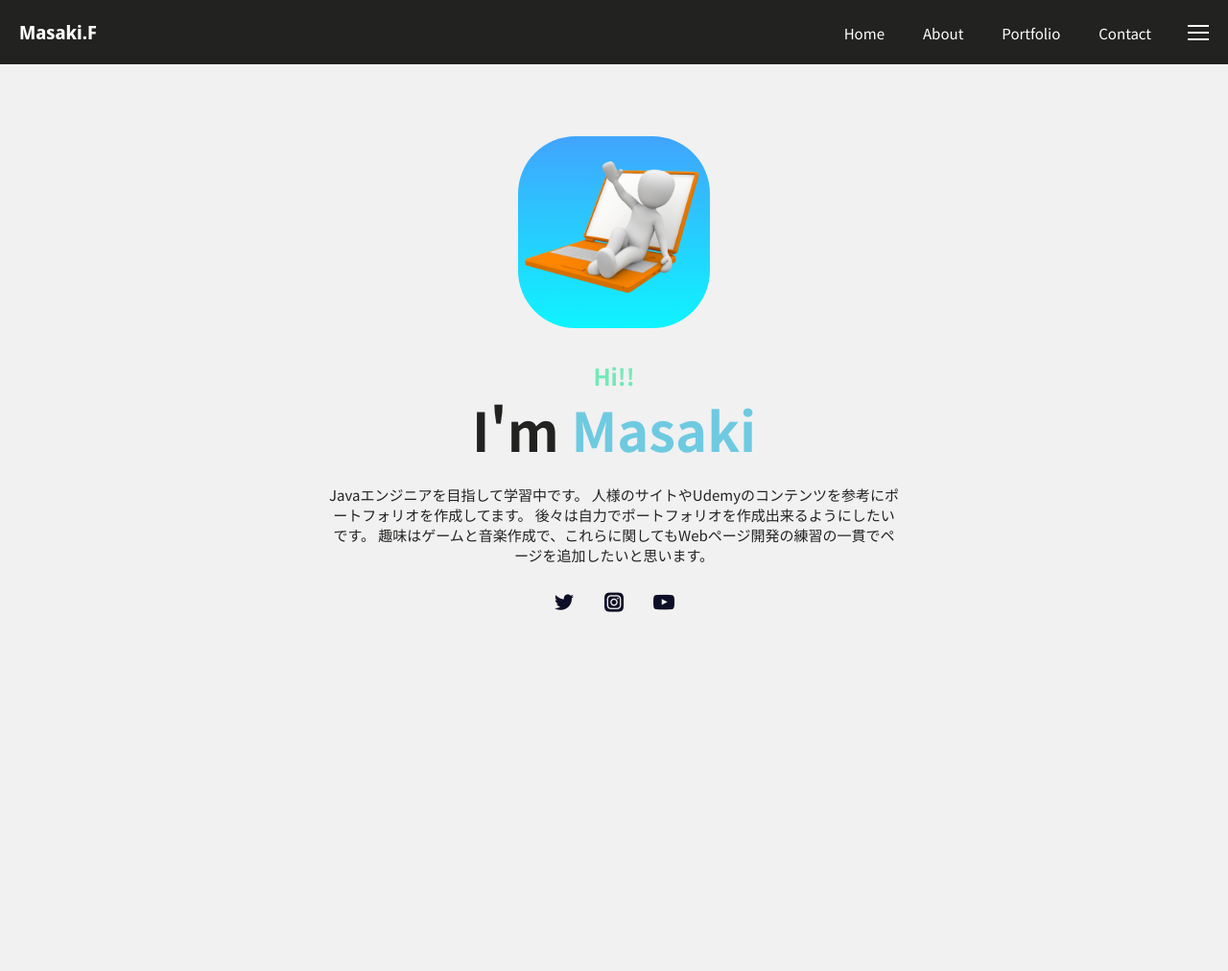
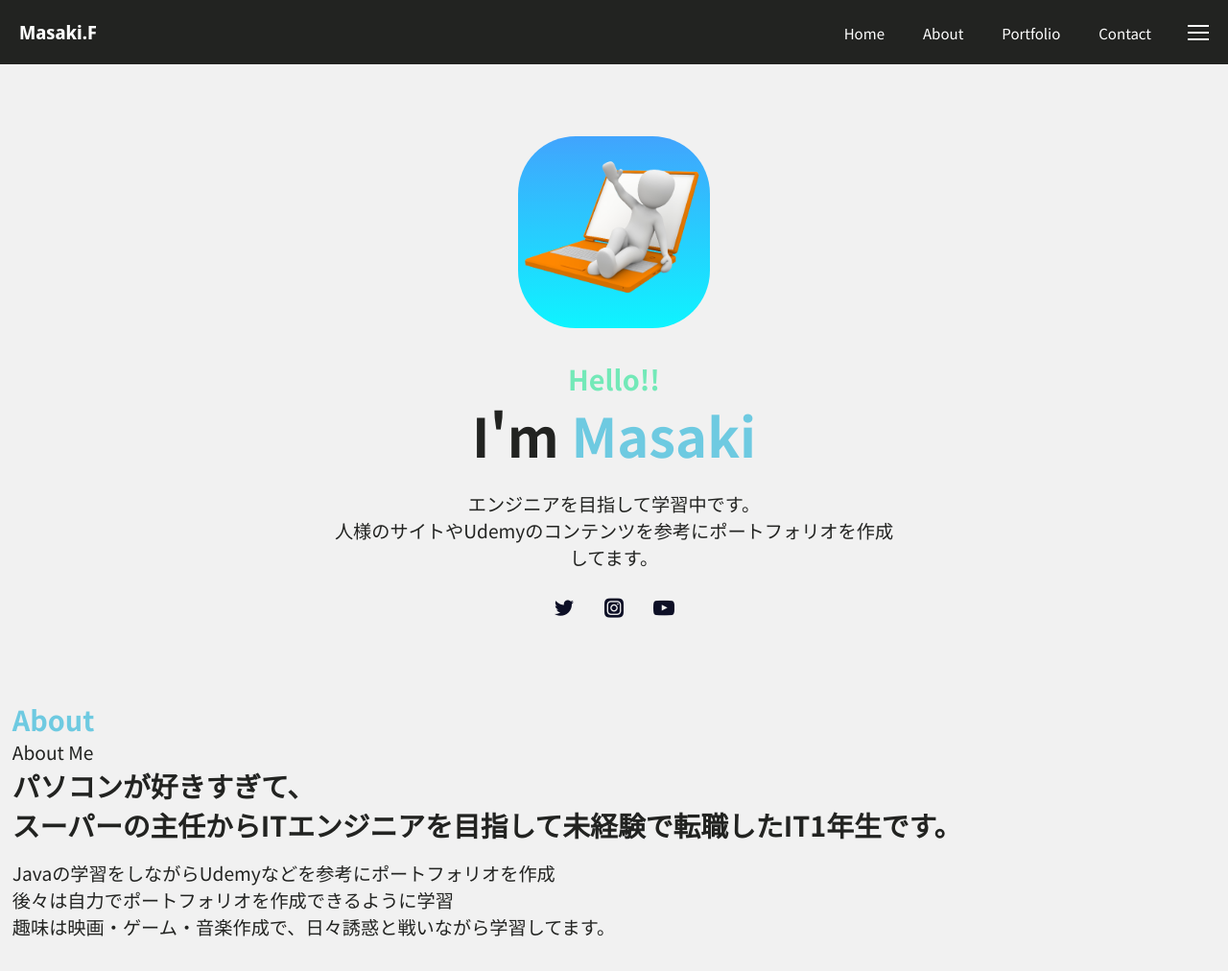
Before and after one commit to kirk213/portfolio.io, a plain HTML site: page index.html in a window 1280 px wide. Shown: the whole page at 96% size. Before the commit the page ends 800 px from the top, so only its background shows below. Drawn offline with nearby package versions, Linux system fonts and the light colour scheme.

Commit message:
8/31 update

```diff
--- a/assets/css/style.css
+++ b/assets/css/style.css
@@ -22,6 +22,8 @@
 }
 
 body{
+    padding-left: 1%;
+    padding-right: 1%;
     color: var(--bg-color);
     background: var(--body-color);
 }
@@ -99,12 +101,15 @@ header{
     z-index: 200;
     transition: 0.3s;
 }
-.menu-icon div{
+.menu{
     display: block;
     background: var(--bg-color);
     height: 2px;
     width: 22px;
-    transition: 0.3s;
+}
+.cc{
+    background: var(--main-color);
+    transition:0.3s all linear;
 }
 
 .move .line3{
@@ -158,7 +163,7 @@ header{
     text-align: center;
 }.home-text h3{
     color: var(--hi);
-    font-size: 1.5rem;
+    font-size: 1.8rem;
 }
 .home-text h2{
     font-size:3.5rem;
@@ -168,7 +173,7 @@ header{
     color: var(--main-color);
 }
 .home-text p{
-    font-size: 0.938rem;
+    font-size: 1.2em;
     margin-top: 1.2rem;
     margin-bottom: 1.2rem;
 }
@@ -197,3 +202,16 @@ header{
     color:#DA1725;
     transition: 0.3s all linear;
 }
+
+/*about*/
+.about{
+    font-size: 1.2rem;
+    background-color: var(--body-color);
+    color: var(--heading-color);
+}
+.heading{
+    color: var(--main-color)
+}
+.about-data h2{
+    padding-bottom:1rem;
+}
--- a/assets/js/main.js
+++ b/assets/js/main.js
@@ -1,7 +1,19 @@
 let menu = document.querySelector('.menu-icon');
+let bar = document.querySelectorAll('.menu');
 
-console.log(menu);
+//メニューアイコンにマウス載せた時に色変わる
+menu.addEventListener('mouseenter',function(){
+    bar.forEach(element => {
+        element.classList.toggle('cc');
+    });
+})
+menu.addEventListener('mouseleave',function(){
+    bar.forEach(element => {
+        element.classList.toggle('cc');
+    });
+})
 
+//メニューアイコンクリックで開く
 menu.onclick = function(){
     menu.classList.toggle('move');
 }
--- a/index.html
+++ b/index.html
@@ -26,9 +26,9 @@
                     </ul>
                     <!--メニューアイコン-->
                     <div class="menu-icon">
-                        <div class="line1"></div>
-                        <div class="line2"></div>
-                        <div class="line3"></div>
+                        <div class="line1 menu"></div>
+                        <div class="line2 menu"></div>
+                        <div class="line3 menu"></div>
                     </div>
                 </div>
             </header>
@@ -39,13 +39,11 @@
                         <img src="./assets/img/pc.png" alt="">
                     </div>
                     <div class="home-text">
-                        <h3>Hi!!</h3>
+                        <h3>Hello!!</h3>
                         <h2>I'm <span class="color">Masaki</span></h2>
                         <p class="text">
-                            Javaエンジニアを目指して学習中です。
-                            人様のサイトやUdemyのコンテンツを参考にポートフォリオを作成してます。
-                            後々は自力でポートフォリオを作成出来るようにしたいです。
-                            趣味はゲームと音楽作成で、これらに関してもWebページ開発の練習の一貫でページを追加したいと思います。
+                            エンジニアを目指して学習中です。<br>
+                            人様のサイトやUdemyのコンテンツを参考にポートフォリオを作成してます。<br>
                         </p>
                         <!--ソーシャル-->
                         <div class="social">
@@ -56,7 +54,24 @@
                     </div>
                 </div>
             </section>
-
+            <!--about-->
+            <section class="about" id="about">
+                <!--Heading-->
+                <h2 class="heading">About</h2>
+                <!--about content-->
+                <div class="about-content">
+                    <div class="about-data">
+                        <span>About Me</span>
+                        <h2>パソコンが好きすぎて、<br>
+                            スーパーの主任からITエンジニアを目指して未経験で転職したIT1年生です。</h2>
+                    </div>
+                    <div class="about-text">
+                        <p>Javaの学習をしながらUdemyなどを参考にポートフォリオを作成<br>
+                            後々は自力でポートフォリオを作成できるように学習<br>
+                            趣味は映画・ゲーム・音楽作成で、日々誘惑と戦いながら学習してます。</p>
+                    </div>
+                </div>
+            </section>
             <script src="./assets/js/main.js" type="text/javascript"></script>
         </body>
     </html>
```
